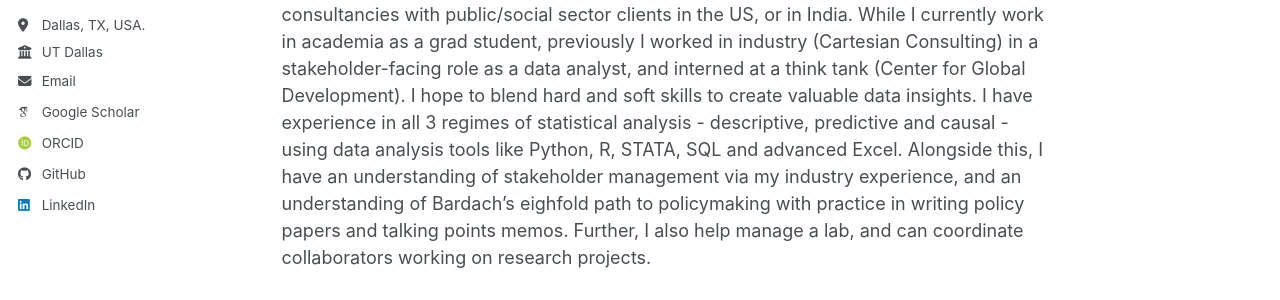
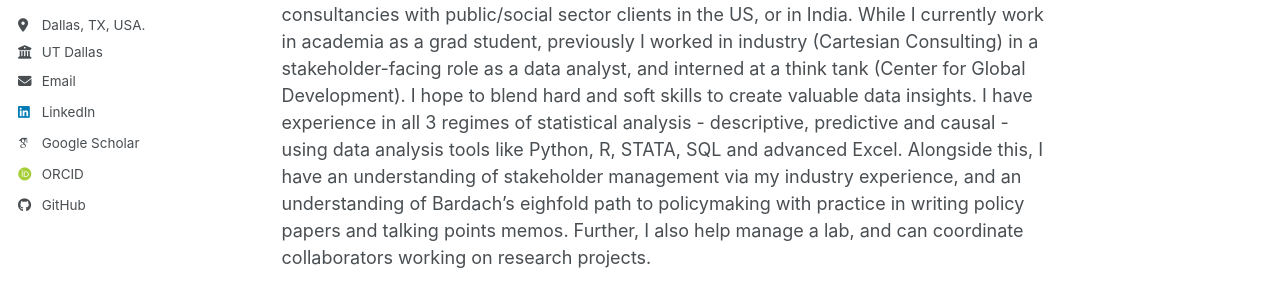
Before and after one commit to VenkiPhy6/portfolio_website, a Jekyll site: the page built from _pages/about.md, in a window 1280 px wide. Shown: the part 409-709 px from the top of the page. Built offline with Jekyll 4.4.1, drawn with Linux system fonts in a browser that asks for light colours; some web fonts are replaced; a script bundle is joined from its source files by our own code; library files that are not in the unit come from our copies.

Commit message:
order change

```diff
--- a/_includes/author-profile.html
+++ b/_includes/author-profile.html
@@ -43,6 +43,10 @@
       {% endif %}
 
       <!-- Font Awesome and Academicons icons / Academic websites -->
+      {% if author.linkedin %}
+      <li><a href="https://www.linkedin.com/in/{{ author.linkedin }}"><i class="fab fa-fw fa-linkedin icon-pad-right"
+            aria-hidden="true"></i>LinkedIn</a></li>
+      {% endif %}
       {% if author.academia %}
       <li><a href="{{ author.academia }}"><i class="ai ai-academia ai-fw icon-pad-right"
             aria-hidden="true"></i>Academia</a></li>
@@ -151,10 +155,7 @@
       <li><a href="https://last.fm/user/{{ author.lastfm }}"><i class="fab fa-fw fa-lastfm icon-pad-right"
             aria-hidden="true"></i>Last.fm</a></li>
       {% endif %}
-      {% if author.linkedin %}
-      <li><a href="https://www.linkedin.com/in/{{ author.linkedin }}"><i class="fab fa-fw fa-linkedin icon-pad-right"
-            aria-hidden="true"></i>LinkedIn</a></li>
-      {% endif %}
+
       {% if author.mastodon %}
       <li><a href="{{ author.mastodon }}"><i class="fab fa-fw fa-mastodon icon-pad-right"
             aria-hidden="true"></i>Mastodon</a></li>
```
